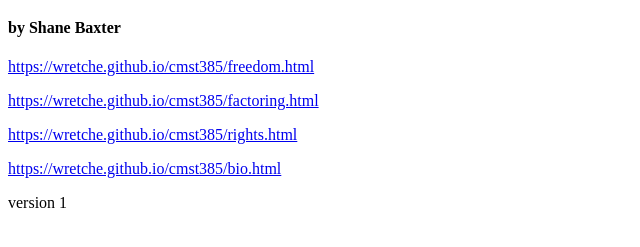
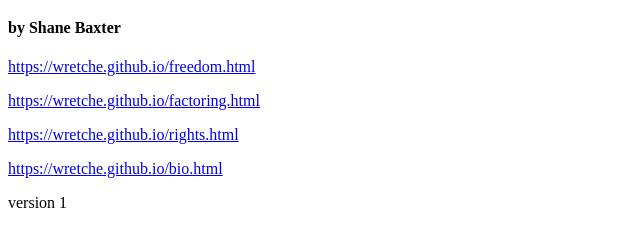
Before and after one commit to wretche/wretche.github.io, a plain HTML site: page index.html in a window 1280 px wide. Shown: the part 61-308 px from the top of the page, without its empty margins (0-640 px from the left). Drawn offline with Linux system fonts and the light colour scheme.

Commit message:
update index.html

```diff
--- a/index.html
+++ b/index.html
@@ -9,20 +9,20 @@
   <h4>by Shane Baxter</h4>
 
   <p>
-  	<a href="https://wretche.github.io/freedom.html">https://wretche.github.io/cmst385/freedom.html</a>
+  	<a href="https://wretche.github.io/freedom.html">https://wretche.github.io/freedom.html</a>
   </p>
 
   <p>
-  	<a href="https://wretche.github.io/factoring.html">https://wretche.github.io/cmst385/factoring.html</a>
+  	<a href="https://wretche.github.io/factoring.html">https://wretche.github.io/factoring.html</a>
   </p>
 
   <p>
-  	<a href="https://wretche.github.io/rights.html">https://wretche.github.io/cmst385/rights.html</a>
+  	<a href="https://wretche.github.io/rights.html">https://wretche.github.io/rights.html</a>
   </p>
 
   <p>
     <p>
-    <a href="https://wretche.github.io/bio.html">https://wretche.github.io/cmst385/bio.html</a>
+    <a href="https://wretche.github.io/bio.html">https://wretche.github.io/bio.html</a>
   </p>
   </p>
 
```
